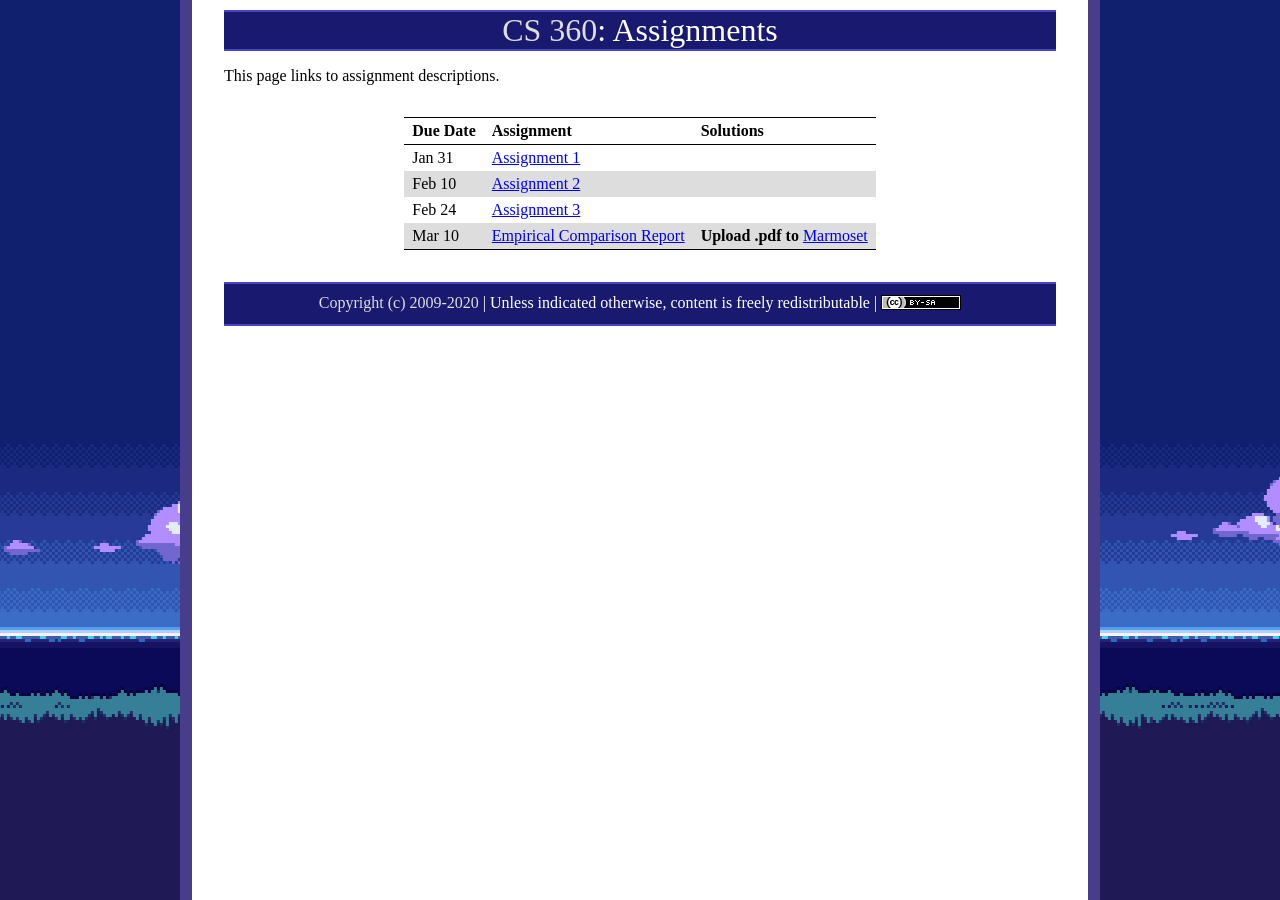
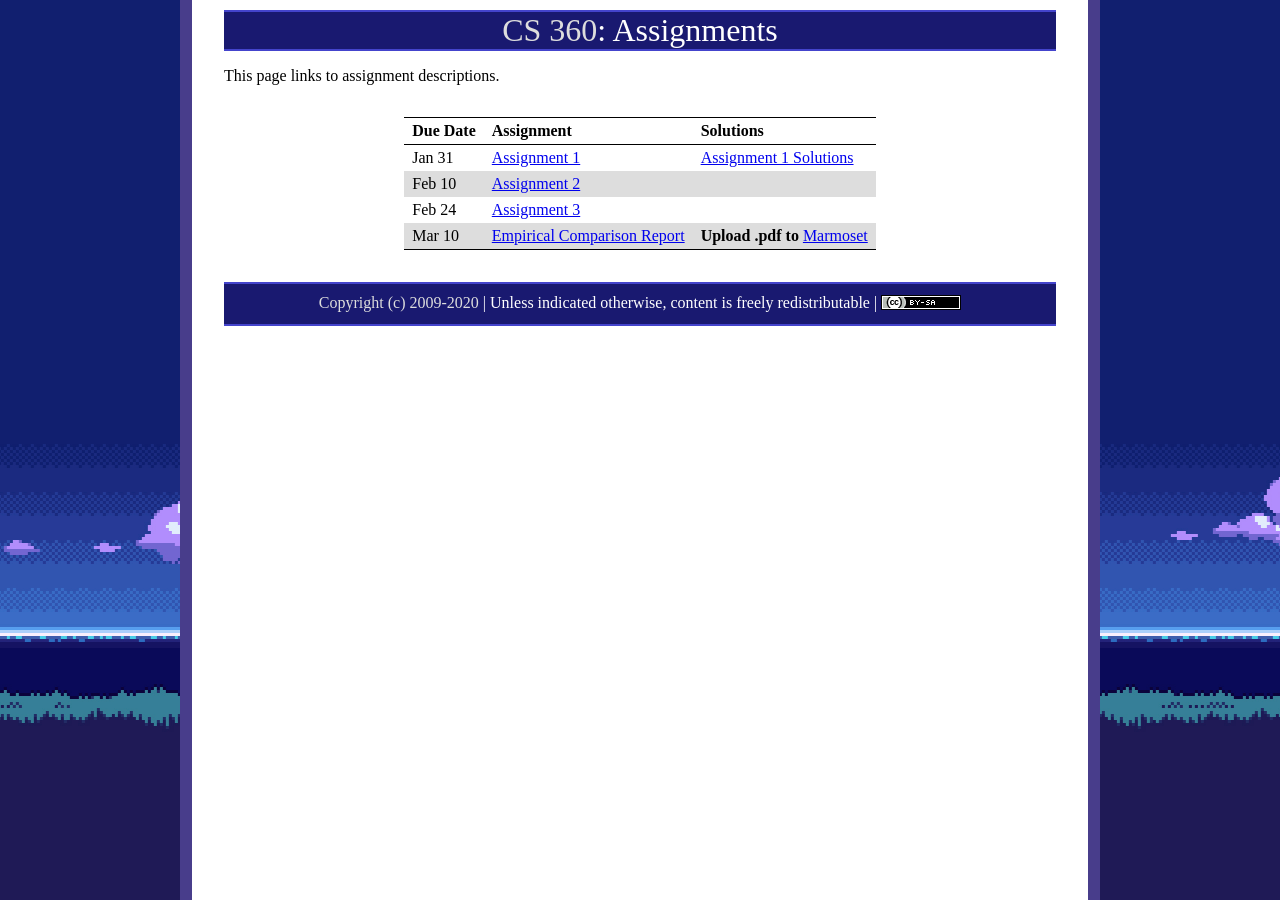
Before and after one commit to ycpcs/cs360-spring2020, a Jekyll site: the page built from assign/index.md, in a window 1280 px wide. Built offline with Jekyll 4.4.1, drawn with Linux system fonts in a browser that asks for light colours.

Commit message:
add assign 1 sol
add assign 1 sol

```diff
--- a/assign/index.md
+++ b/assign/index.md
@@ -7,7 +7,7 @@ This page links to assignment descriptions.
 
 > Due Date |                Assignment                                | Solutions                                               |
 > -------- | -------------------------------------------------------- | ------------------------------------------------------- |
-> Jan 31   | [Assignment 1](../assign/assign01.html)                  |  |
+> Jan 31   | [Assignment 1](../assign/assign01.html)                  | [Assignment 1 Solutions](../assign/sol/assign01sol.pdf) |
 > Feb 10   | [Assignment 2](../assign/assign02.html)                  |  |
 > Feb 24   | [Assignment 3](../assign/assign03.html)                  |  |
 > Mar 10   | [Empirical Comparison Report](../assign/emp_comp.html)   | **Upload .pdf to** [Marmoset](https://cs.ycp.edu/marmoset/login) |
```
Also changed, not shown: 1 other file.
